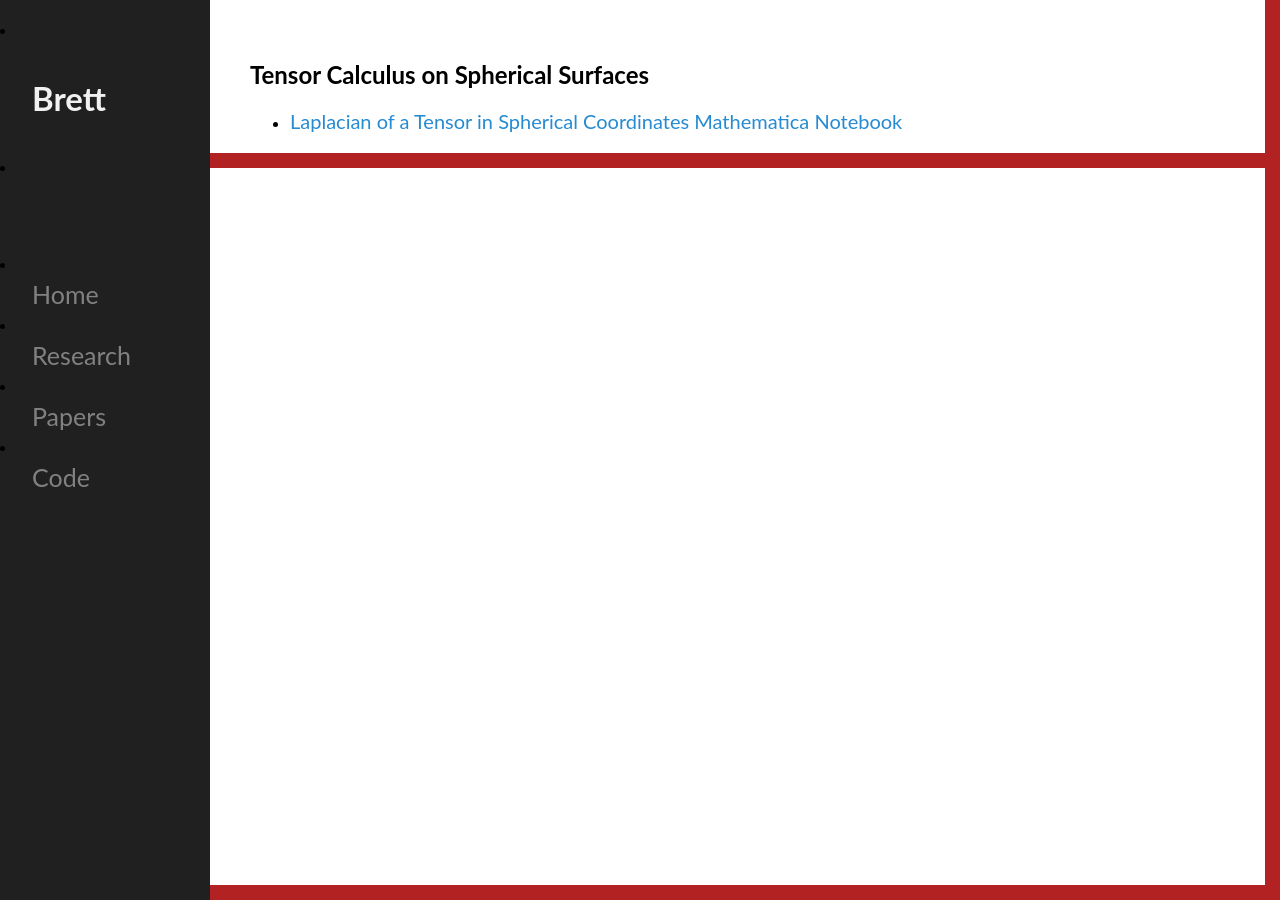
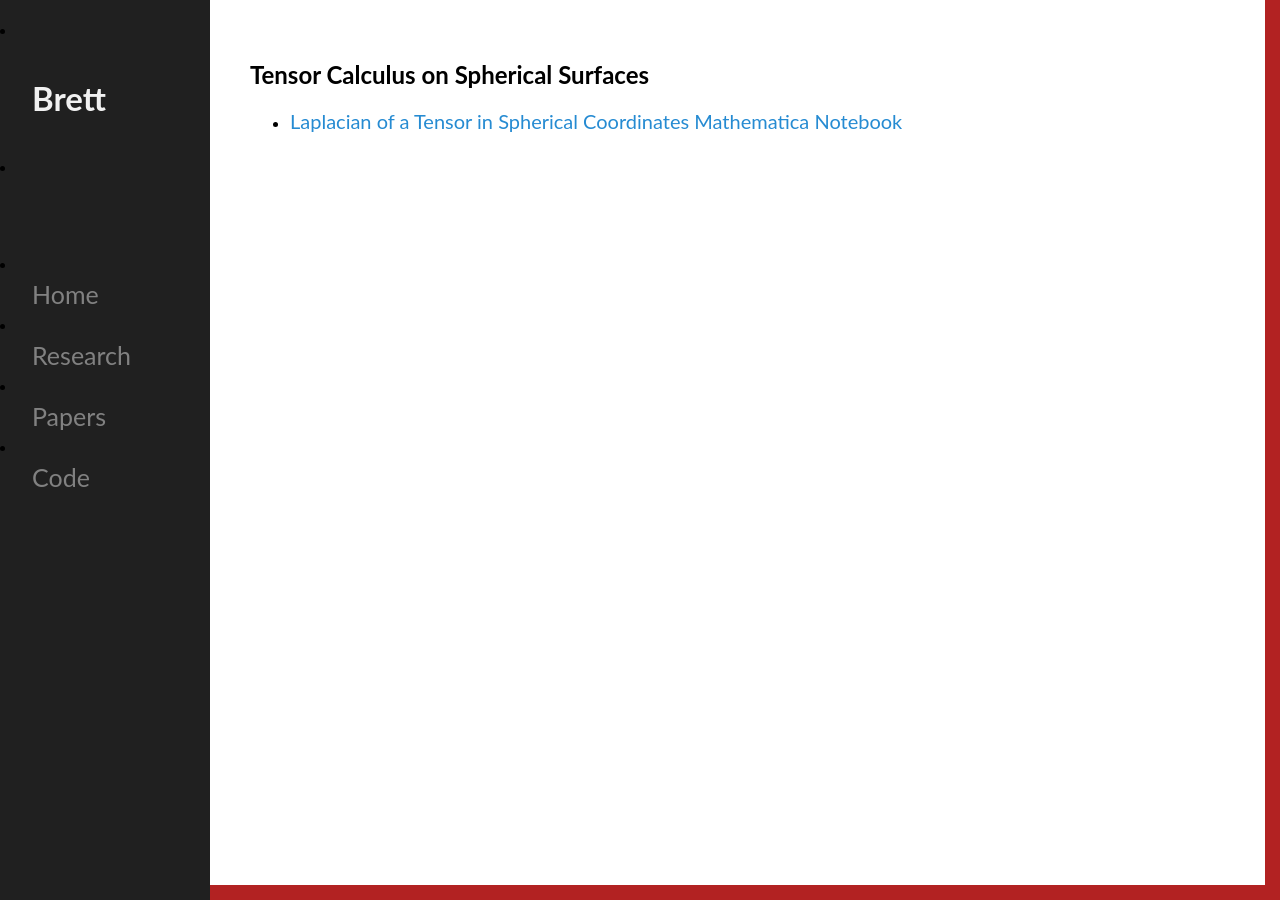
Before and after one commit to mckimb/mckimb.github.io, a Jekyll site: the page built from code/index.html, in a window 1280 px wide. Built offline with Jekyll 4.4.1, drawn with Linux system fonts in a browser that asks for light colours.

Commit message:
Update main.css

```diff
--- a/css/main.css
+++ b/css/main.css
@@ -32,11 +32,11 @@ body a:hover {
 		#left { left: 0; }
 		#right { right: 0; }
 
-	#top, #bottom {
+	 #bottom {
 		left: 0; right: 0;
 		height: 15px;
 		}
-/* 		#top { top: 0; } */
+		#top { top: 0; }
 		#bottom { bottom: 0; }
 
 .sidenav a:hover {
```
